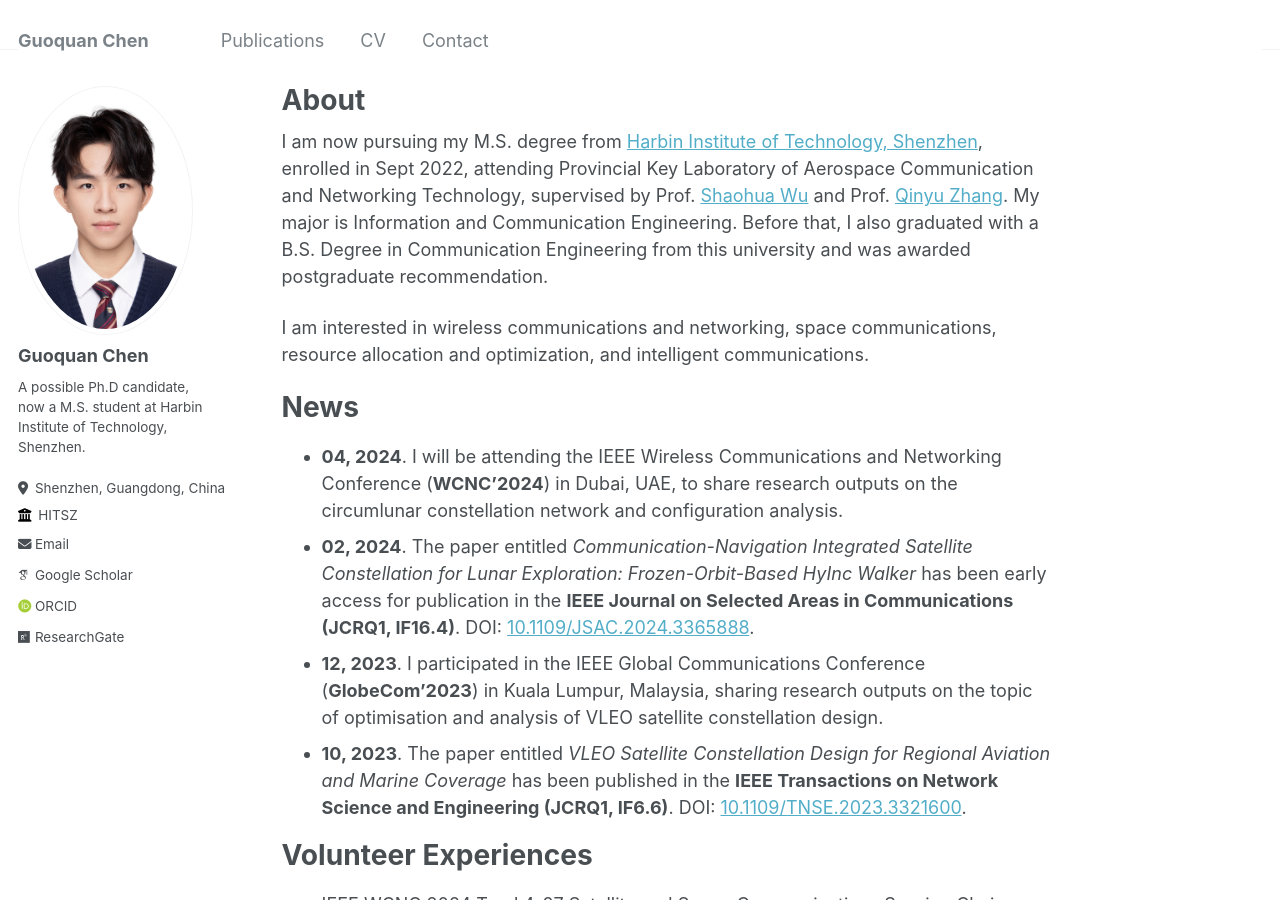
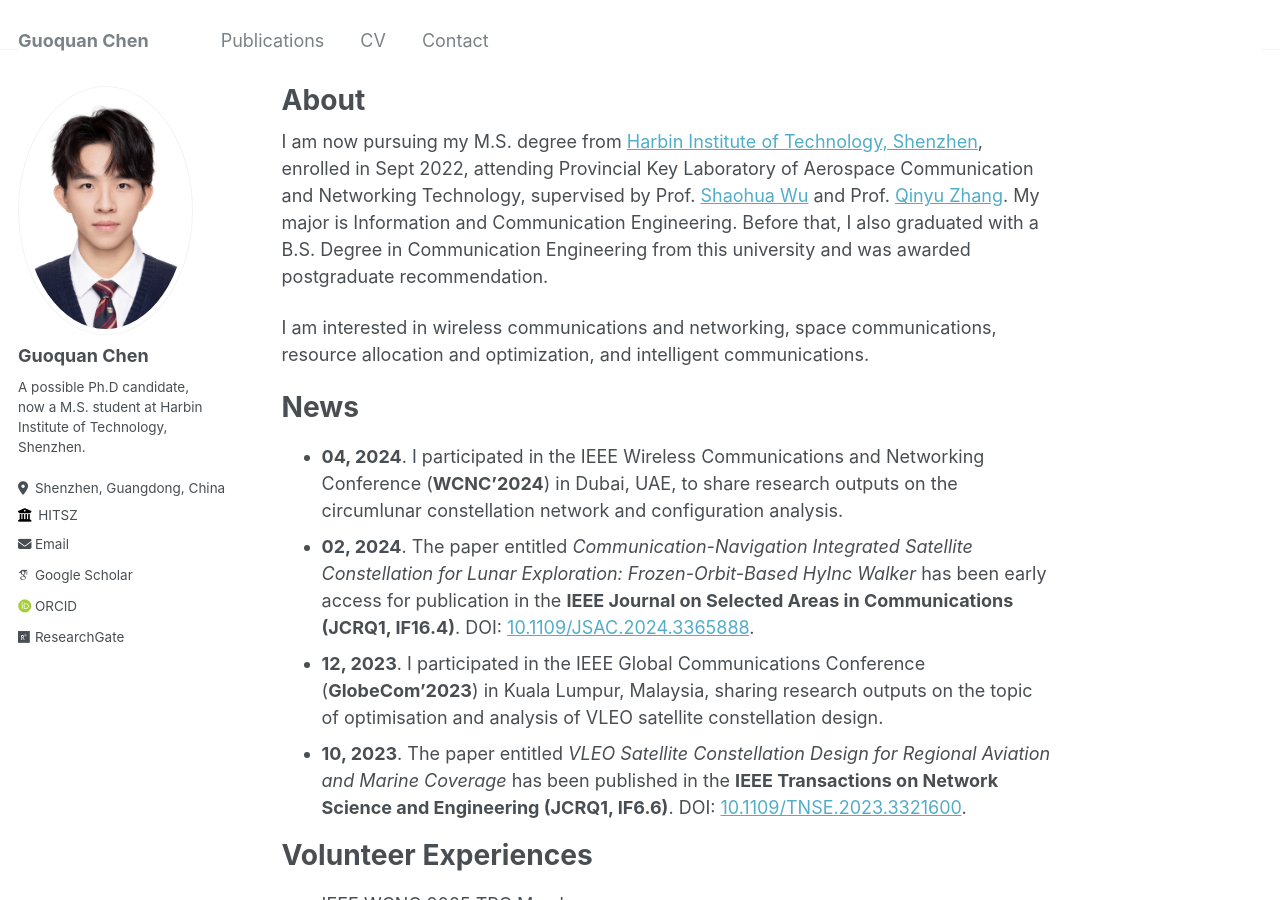
Before and after one commit to John-Chen1223/JohnChen1223.github.io, a Jekyll site: the page built from _pages/about.md, in a window 1280 px wide and 900 px high. Built offline with Jekyll 4.4.1, drawn with Linux system fonts in a browser that asks for light colours; some web fonts are replaced; comment, search, counter and statistics services are not loaded; some of the changed text lies outside the part shown.

Commit message:
about_me update

```diff
--- a/_pages/about.md
+++ b/_pages/about.md
@@ -16,7 +16,7 @@ News
 
 <!-- - <span style="color:#C00000">**03, 2024**. I am currently seeking suitable Ph.D positions. If there are any appropriate opportunities, please feel free to drop me an email (</span>[180210217@stu.hit.edu.cn]()<span style="color:#C00000">,</span> [guoquanchen1223@163.com]()<span style="color:#C00000">). I would appreciate it!</span> -->
 
-- **04, 2024**. I will be attending the IEEE Wireless Communications and Networking Conference (**WCNC'2024**) in Dubai, UAE, to share research outputs on the circumlunar constellation network and configuration analysis.
+- **04, 2024**. I participated in the IEEE Wireless Communications and Networking Conference (**WCNC'2024**) in Dubai, UAE, to share research outputs on the circumlunar constellation network and configuration analysis.
 - **02, 2024**. The paper entitled *Communication-Navigation Integrated Satellite Constellation for Lunar Exploration: Frozen-Orbit-Based HyInc Walker* has been early access for publication in the **IEEE Journal on Selected Areas in Communications (JCRQ1, IF16.4)**. DOI: [10.1109/JSAC.2024.3365888](https://ieeexplore.ieee.org/document/10436138/).
 - **12, 2023**. I participated in the IEEE Global Communications Conference (**GlobeCom'2023**) in Kuala Lumpur, Malaysia, sharing research outputs on the topic of optimisation and analysis of VLEO satellite constellation design.
 - **10, 2023**. The paper entitled *VLEO Satellite Constellation Design for Regional Aviation and Marine Coverage* has been published in the **IEEE Transactions on Network Science and Engineering (JCRQ1, IF6.6)**. DOI: [10.1109/TNSE.2023.3321600](https://ieeexplore.ieee.org/document/10269648).
@@ -24,6 +24,7 @@ News
 
 Volunteer Experiences
 ======
+- IEEE WCNC 2025 TPC Member
 - IEEE WCNC 2024 Track4-27 Satellite and Space Communications Session Chair
 - IEEE PIMRC 2024 TPC Member
 - IEEE WCNC 2024 TPC Member
```
Also changed, not shown: other parts of _pages/about.md (+1 -1 lines), 1 other file.
